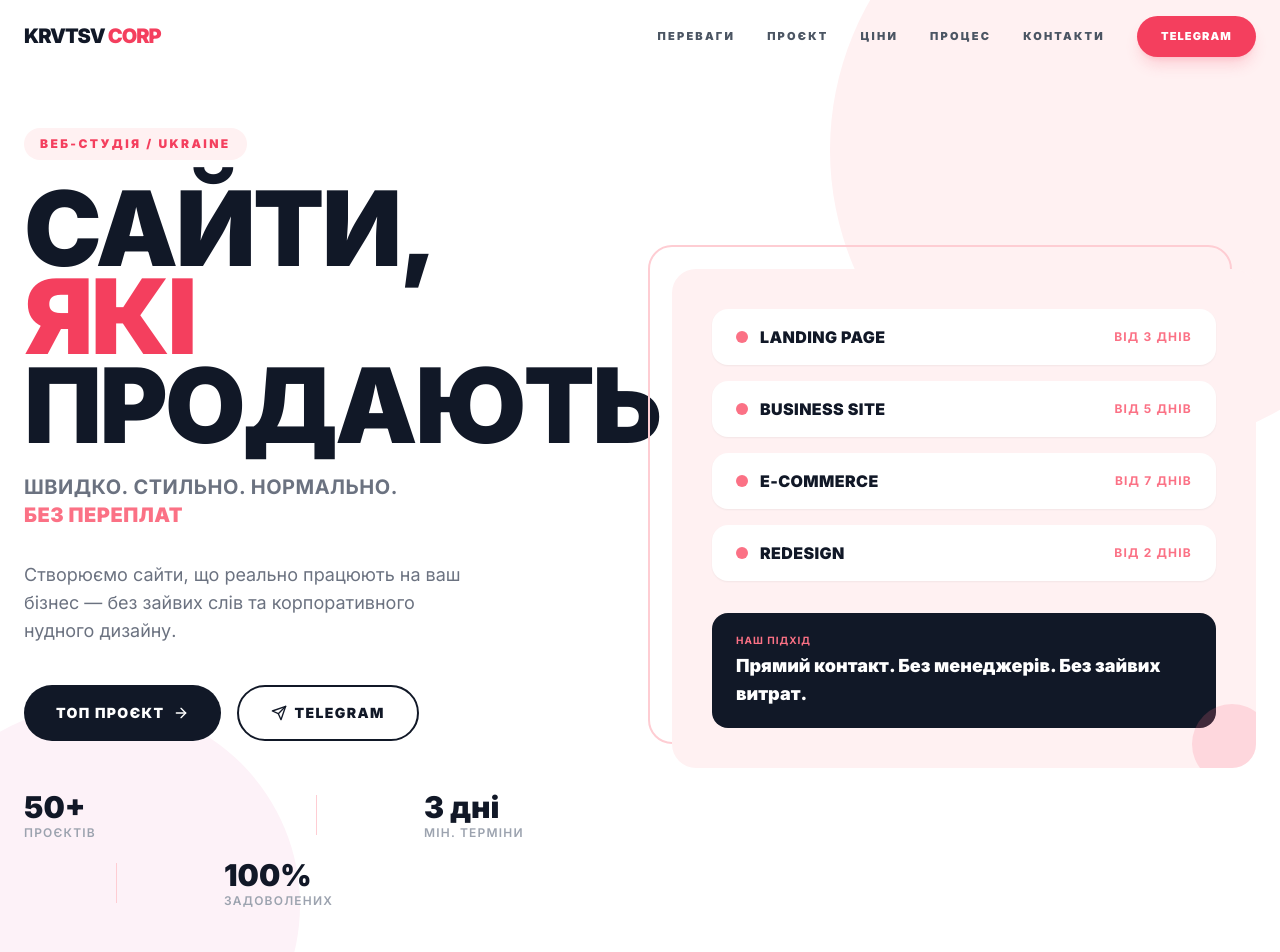
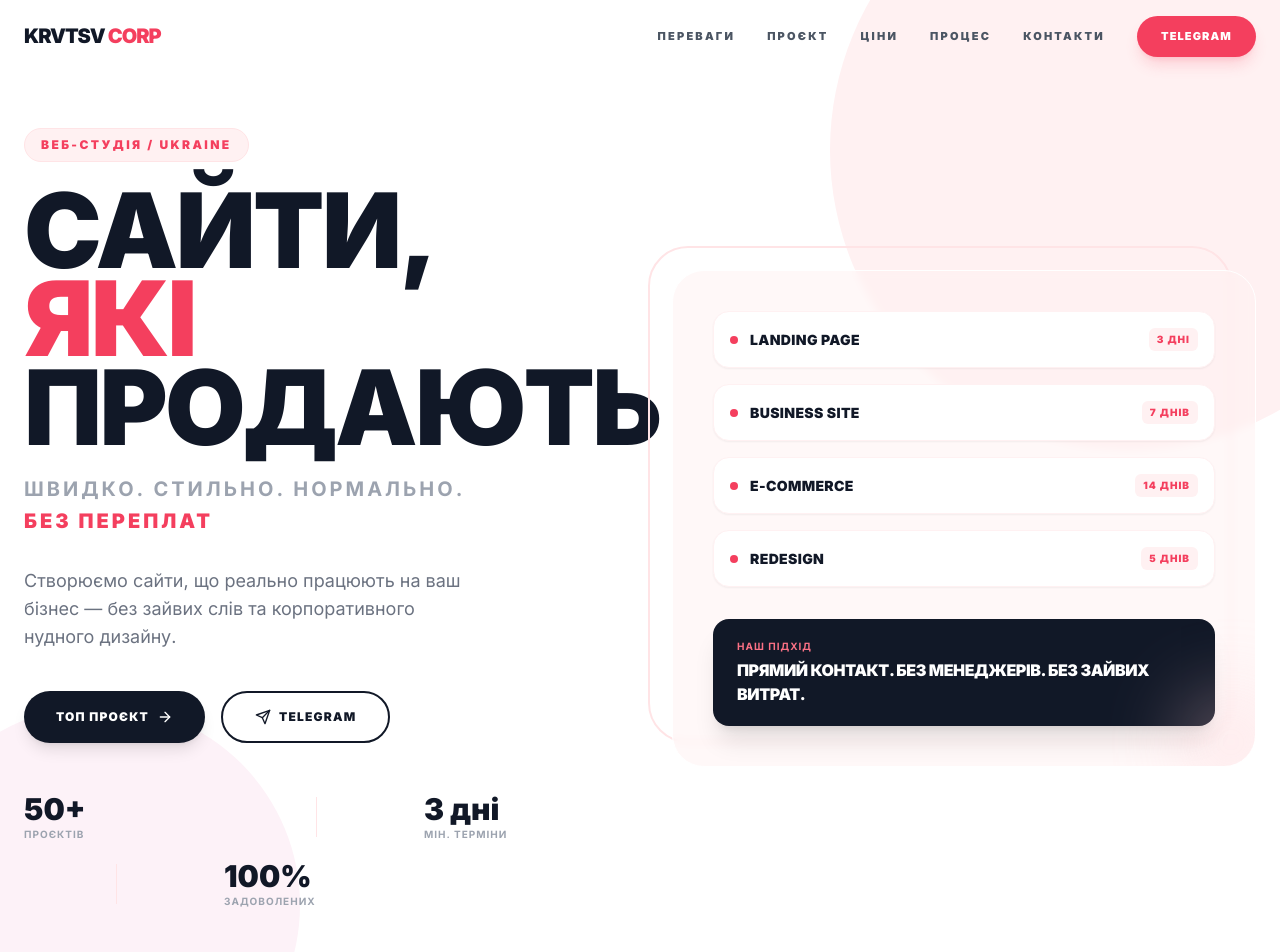
Before and after one commit to porustzi/krvtsv, a React (Vite) app in the folder project/: page / in a window 1280 px wide. Shown: the top 952 px of the page. Built offline with nearby package versions, Linux system fonts and the light colour scheme.

Commit message:
Update Hero.tsx

```diff
--- a/project/src/components/Hero.tsx
+++ b/project/src/components/Hero.tsx
@@ -2,7 +2,7 @@ import { motion } from 'framer-motion';
 import { ArrowRight, Send } from 'lucide-react';
 
 const fadeUp = (delay = 0) => ({
-  initial: { opacity: 0, y: 40 }, // Чуть меньше смещение для мобилок, чтобы не лагало
+  initial: { opacity: 0, y: 30 },
   whileInView: { opacity: 1, y: 0 },
   viewport: { once: true },
   transition: { duration: 0.7, delay, ease: 'easeOut' },
@@ -10,8 +10,8 @@ const fadeUp = (delay = 0) => ({
 
 export default function Hero() {
   return (
-    <section className="relative min-h-screen flex items-center overflow-hidden bg-white pt-20 pb-12 md:pt-32 md:pb-24">
-      {/* background decorations - уменьшил размеры на мобилках, чтобы не создавали пустые зоны */}
+    <section className="relative min-h-screen flex items-center overflow-hidden bg-white pt-24 pb-12 md:pt-32 md:pb-24">
+      {/* Background decorations */}
       <div className="absolute top-0 right-0 w-64 h-64 md:w-[600px] md:h-[600px] bg-rose-50 rounded-full translate-x-1/4 -translate-y-1/4 pointer-events-none" />
       <div className="absolute bottom-0 left-0 w-48 h-48 md:w-[400px] md:h-[400px] bg-pink-50 rounded-full -translate-x-1/4 translate-y-1/4 pointer-events-none" />
 
@@ -19,34 +19,42 @@ export default function Hero() {
         <div className="grid lg:grid-cols-2 gap-12 lg:gap-16 items-center">
           <div className="text-center lg:text-left">
             <motion.div {...fadeUp(0)} className="mb-6">
-              <span className="inline-block text-[10px] md:text-xs font-black uppercase tracking-[0.2em] text-rose-500 bg-rose-50 px-4 py-2 rounded-full">
+              <span className="inline-block text-[10px] md:text-xs font-black uppercase tracking-[0.2em] text-rose-500 bg-rose-50 px-4 py-2 rounded-full border border-rose-100">
                 Веб-студія / Ukraine
               </span>
             </motion.div>
 
-            <motion.h1 {...fadeUp(0.1)} className="text-[3.5rem] sm:text-[5rem] lg:text-[6.5rem] font-black leading-[0.85] tracking-tight text-gray-900 uppercase mb-6">
+            {/* Исправленный заголовок */}
+            <motion.h1
+              {...fadeUp(0.1)}
+              className="text-[3.2rem] sm:text-[5rem] lg:text-[6.5rem] font-black leading-[1] md:leading-[0.85] tracking-tight text-gray-900 uppercase mb-6"
+            >
               САЙТИ,<br />
               <span className="text-rose-500">ЯКІ</span><br />
-              ПРОДАЮТЬ
+              <span className="block mt-1 md:mt-0">ПРОДАЮТЬ</span>
             </motion.h1>
 
-            <motion.div {...fadeUp(0.25)} className="mt-4 mb-8">
-              <p className="text-base sm:text-lg md:text-xl font-bold uppercase tracking-wide text-gray-500">
+            {/* Месседжи с правильным интервалом */}
+            <motion.div {...fadeUp(0.25)} className="mt-6 mb-8 space-y-1">
+              <p className="text-sm sm:text-lg md:text-xl font-bold uppercase tracking-[0.15em] text-gray-400">
                 ШВИДКО. СТИЛЬНО. НОРМАЛЬНО.
               </p>
-              <p className="text-base sm:text-lg md:text-xl font-black uppercase tracking-wide text-rose-400">
+              <p className="text-base sm:text-lg md:text-xl font-black uppercase tracking-[0.15em] text-rose-500">
                 БЕЗ ПЕРЕПЛАТ
               </p>
             </motion.div>
 
-            <motion.p {...fadeUp(0.35)} className="text-gray-500 text-base md:text-lg leading-relaxed max-w-md mb-10 mx-auto lg:mx-0">
+            <motion.p
+              {...fadeUp(0.35)}
+              className="text-gray-500 text-sm md:text-lg leading-relaxed max-w-md mb-10 mx-auto lg:mx-0 px-2 sm:px-0"
+            >
               Створюємо сайти, що реально працюють на ваш бізнес — без зайвих слів та корпоративного нудного дизайну.
             </motion.p>
 
             <motion.div {...fadeUp(0.45)} className="flex flex-col sm:flex-row flex-wrap justify-center lg:justify-start gap-4">
               <a
                 href="#project"
-                className="group inline-flex items-center justify-center gap-2 bg-gray-900 text-white font-black uppercase tracking-widest text-sm px-8 py-4 rounded-full hover:bg-rose-500 transition-colors duration-300 w-full sm:w-auto"
+                className="group inline-flex items-center justify-center gap-2 bg-gray-900 text-white font-black uppercase tracking-widest text-xs px-8 py-4 rounded-full hover:bg-rose-500 transition-all duration-300 w-full sm:w-auto shadow-lg hover:shadow-rose-500/20 active:scale-95"
               >
                 ТОП ПРОЄКТ
                 <ArrowRight size={16} className="group-hover:translate-x-1 transition-transform" />
@@ -55,44 +63,44 @@ export default function Hero() {
                 href="https://t.me/krvtsvcorp"
                 target="_blank"
                 rel="noopener noreferrer"
-                className="group inline-flex items-center justify-center gap-2 border-2 border-gray-900 text-gray-900 font-black uppercase tracking-widest text-sm px-8 py-4 rounded-full hover:bg-gray-900 hover:text-white transition-colors duration-300 w-full sm:w-auto"
+                className="group inline-flex items-center justify-center gap-2 border-2 border-gray-900 text-gray-900 font-black uppercase tracking-widest text-xs px-8 py-4 rounded-full hover:bg-gray-900 hover:text-white transition-all duration-300 w-full sm:w-auto active:scale-95"
               >
                 <Send size={16} />
                 Telegram
               </a>
             </motion.div>
 
-            {/* Статистика: на мобилках 1 в ряд, на планшетах 3 в ряд */}
+            {/* Статистика */}
             <motion.div {...fadeUp(0.55)} className="mt-12 grid grid-cols-1 sm:grid-cols-3 gap-6 sm:gap-4 items-center">
               <div className="flex flex-col items-center lg:items-start">
                 <p className="text-3xl font-black text-gray-900">50+</p>
-                <p className="text-xs uppercase tracking-widest text-gray-400 font-semibold">Проєктів</p>
+                <p className="text-[10px] uppercase tracking-widest text-gray-400 font-bold">Проєктів</p>
               </div>
-              <div className="hidden sm:block w-px h-10 bg-rose-200 mx-auto" />
+              <div className="hidden sm:block w-px h-10 bg-rose-100 mx-auto" />
               <div className="flex flex-col items-center lg:items-start">
                 <p className="text-3xl font-black text-gray-900">3 дні</p>
-                <p className="text-xs uppercase tracking-widest text-gray-400 font-semibold">Мін. терміни</p>
+                <p className="text-[10px] uppercase tracking-widest text-gray-400 font-bold">Мін. терміни</p>
               </div>
-              <div className="hidden sm:block w-px h-10 bg-rose-200 mx-auto" />
+              <div className="hidden sm:block w-px h-10 bg-rose-100 mx-auto" />
               <div className="flex flex-col items-center lg:items-start">
                 <p className="text-3xl font-black text-gray-900">100%</p>
-                <p className="text-xs uppercase tracking-widest text-gray-400 font-semibold">Задоволених</p>
+                <p className="text-[10px] uppercase tracking-widest text-gray-400 font-bold">Задоволених</p>
               </div>
             </motion.div>
           </div>
 
-          {/* Right column — теперь показывается и на мобилках! */}
+          {/* Right column - Card UI */}
           <motion.div
             initial={{ opacity: 0, scale: 0.95 }}
             whileInView={{ opacity: 1, scale: 1 }}
             viewport={{ once: true }}
             transition={{ duration: 0.8, delay: 0.2, ease: 'easeOut' }}
-            className="block w-full max-w-lg mx-auto lg:max-w-none"
+            className="w-full max-w-lg mx-auto lg:max-w-none mt-8 lg:mt-0"
           >
-            <div className="relative p-4 sm:p-0">
-              <div className="absolute -top-3 -left-3 sm:-top-6 sm:-left-6 w-full h-full border-2 border-rose-200 rounded-3xl" />
-              <div className="relative bg-rose-50 rounded-3xl p-6 sm:p-10 overflow-hidden">
-                <div className="space-y-4">
+            <div className="relative p-2 sm:p-0">
+              <div className="absolute -top-3 -left-3 sm:-top-6 sm:-left-6 w-full h-full border-2 border-rose-100 rounded-[2.5rem]" />
+              <div className="relative bg-rose-50/50 backdrop-blur-sm rounded-[2rem] p-6 sm:p-10 overflow-hidden border border-white">
+                <div className="space-y-3 md:space-y-4">
                   {['Landing Page', 'Business Site', 'E-commerce', 'Redesign'].map((item, i) => (
                     <motion.div
                       key={item}
@@ -100,14 +108,14 @@ export default function Hero() {
                       whileInView={{ opacity: 1, x: 0 }}
                       viewport={{ once: true }}
                       transition={{ delay: 0.4 + i * 0.1, duration: 0.5 }}
-                      className="flex items-center justify-between gap-4 bg-white rounded-2xl px-4 sm:px-6 py-4 shadow-sm"
+                      className="flex items-center justify-between gap-4 bg-white rounded-2xl px-4 py-4 shadow-sm border border-rose-50"
                     >
                       <div className="flex items-center gap-3">
-                        <div className="w-2 h-2 sm:w-3 sm:h-3 rounded-full bg-rose-400 flex-shrink-0" />
-                        <p className="font-black text-xs sm:text-base text-gray-900 uppercase tracking-wide">{item}</p>
+                        <div className="w-2 h-2 rounded-full bg-rose-500 flex-shrink-0" />
+                        <p className="font-black text-xs sm:text-sm text-gray-900 uppercase tracking-wide">{item}</p>
                       </div>
-                      <div className="text-[10px] sm:text-xs font-bold text-rose-400 uppercase tracking-widest text-right">
-                        {['від 3 днів', 'від 5 днів', 'від 7 днів', 'від 2 днів'][i]}
+                      <div className="text-[10px] font-black text-rose-500 uppercase tracking-widest bg-rose-50 px-2 py-1 rounded-md">
+                        {['3 дні', '7 днів', '14 днів', '5 днів'][i]}
                       </div>
                     </motion.div>
                   ))}
@@ -118,13 +126,13 @@ export default function Hero() {
                   whileInView={{ opacity: 1, y: 0 }}
                   viewport={{ once: true }}
                   transition={{ delay: 0.9, duration: 0.5 }}
-                  className="mt-8 bg-gray-900 rounded-2xl px-6 py-5 text-white"
+                  className="mt-8 bg-gray-900 rounded-2xl px-6 py-5 text-white shadow-xl"
                 >
                   <p className="text-[10px] uppercase tracking-widest text-rose-400 font-bold mb-1 text-center sm:text-left">Наш підхід</p>
-                  <p className="font-black text-base sm:text-lg leading-tight text-center sm:text-left">Прямий контакт. Без менеджерів. Без зайвих витрат.</p>
+                  <p className="font-black text-sm sm:text-base leading-tight text-center sm:text-left uppercase tracking-tight">Прямий контакт. Без менеджерів. Без зайвих витрат.</p>
                 </motion.div>
 
-                <div className="absolute -bottom-4 -right-4 w-20 h-20 bg-rose-400 rounded-full opacity-20" />
+                <div className="absolute -bottom-6 -right-6 w-24 h-24 bg-rose-200 rounded-full blur-2xl opacity-40" />
               </div>
             </div>
           </motion.div>
```
